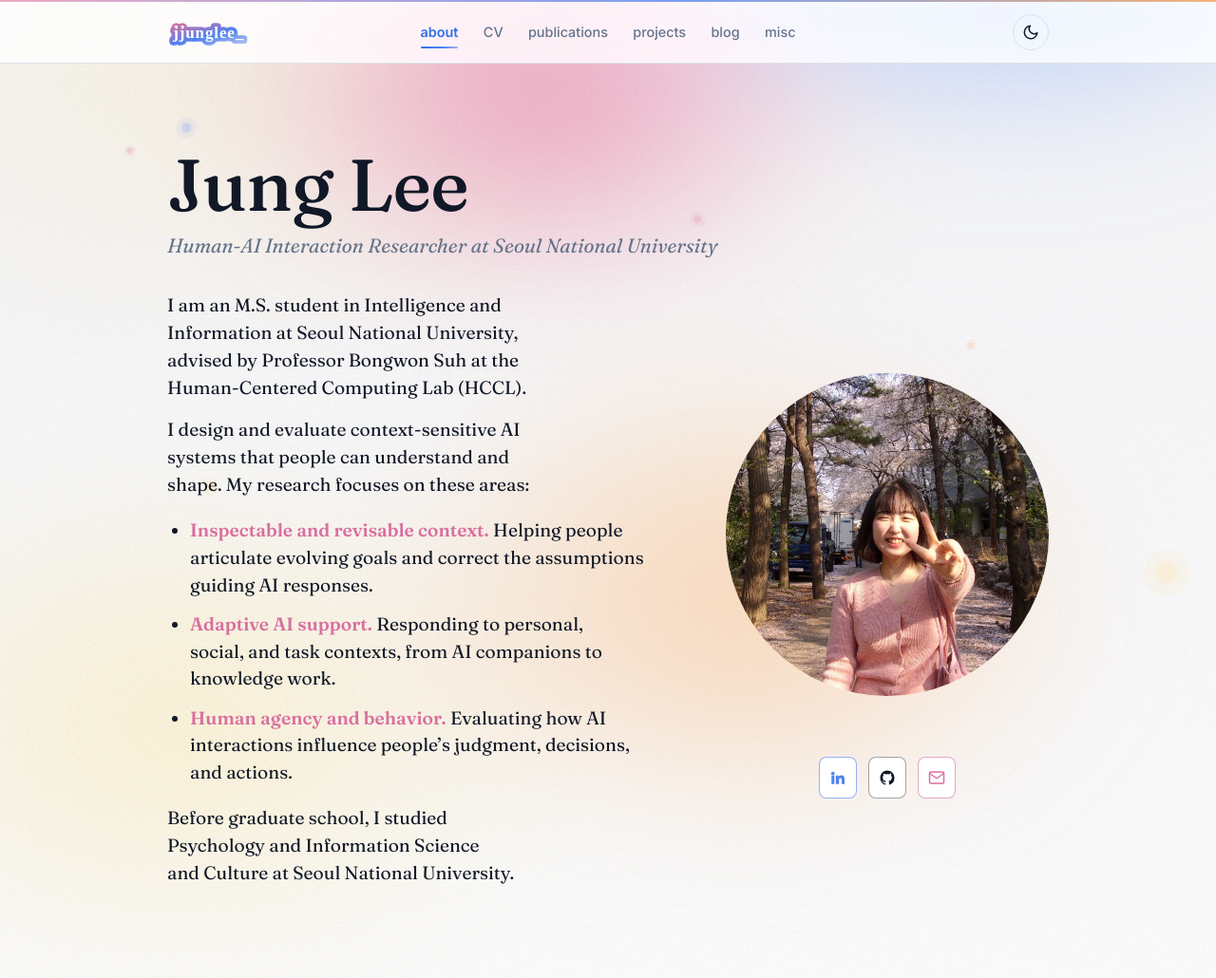
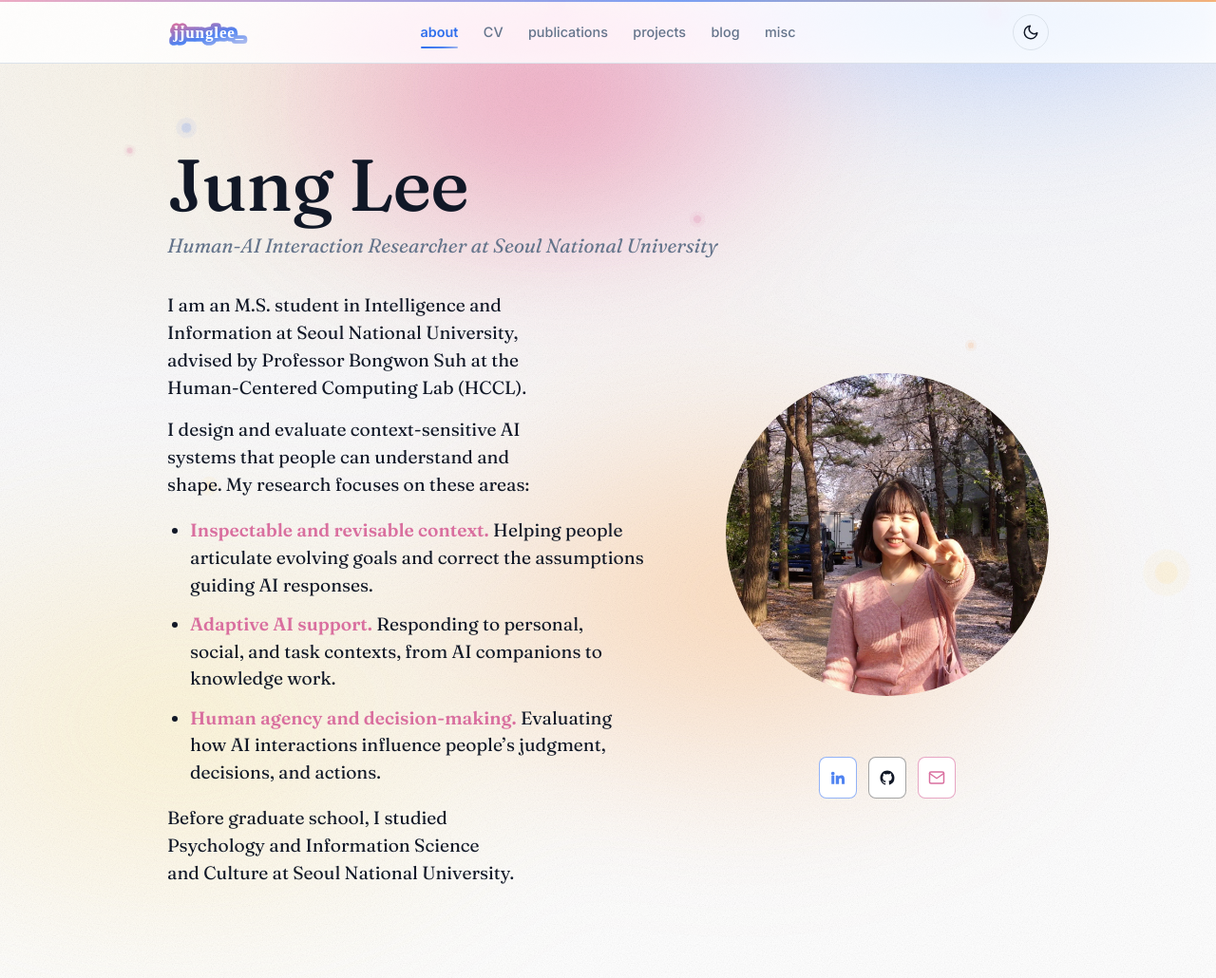
Before and after one commit to leejungp2/leejungp2.github.io, a Jekyll site: the page built from _pages/about.md, in a window 1280 px wide and 1030 px high. Shown: the whole window at 95% size. Built offline with Jekyll 4.4.1, drawn with Linux system fonts in a browser that asks for light colours.

Commit message:
Update research focus to human agency and decision-making

```diff
--- a/_pages/about.md
+++ b/_pages/about.md
@@ -14,7 +14,7 @@ and shape. My research focuses on these areas:
 
 - <span class="text-highlight-pink">**Inspectable and revisable context.**</span> Helping people articulate evolving goals and correct the assumptions guiding AI responses.
 - <span class="text-highlight-pink">**Adaptive AI support.**</span> Responding to personal, social, and task contexts, from AI companions to knowledge work.
-- <span class="text-highlight-pink">**Human agency and behavior.**</span> Evaluating how AI interactions influence people's judgment, decisions, and actions.
+- <span class="text-highlight-pink">**Human agency and decision-making.**</span> Evaluating how AI interactions influence people's judgment, decisions, and actions.
 
 Before graduate school, I studied Psychology and Information Science and Culture
 at Seoul National University.
```
